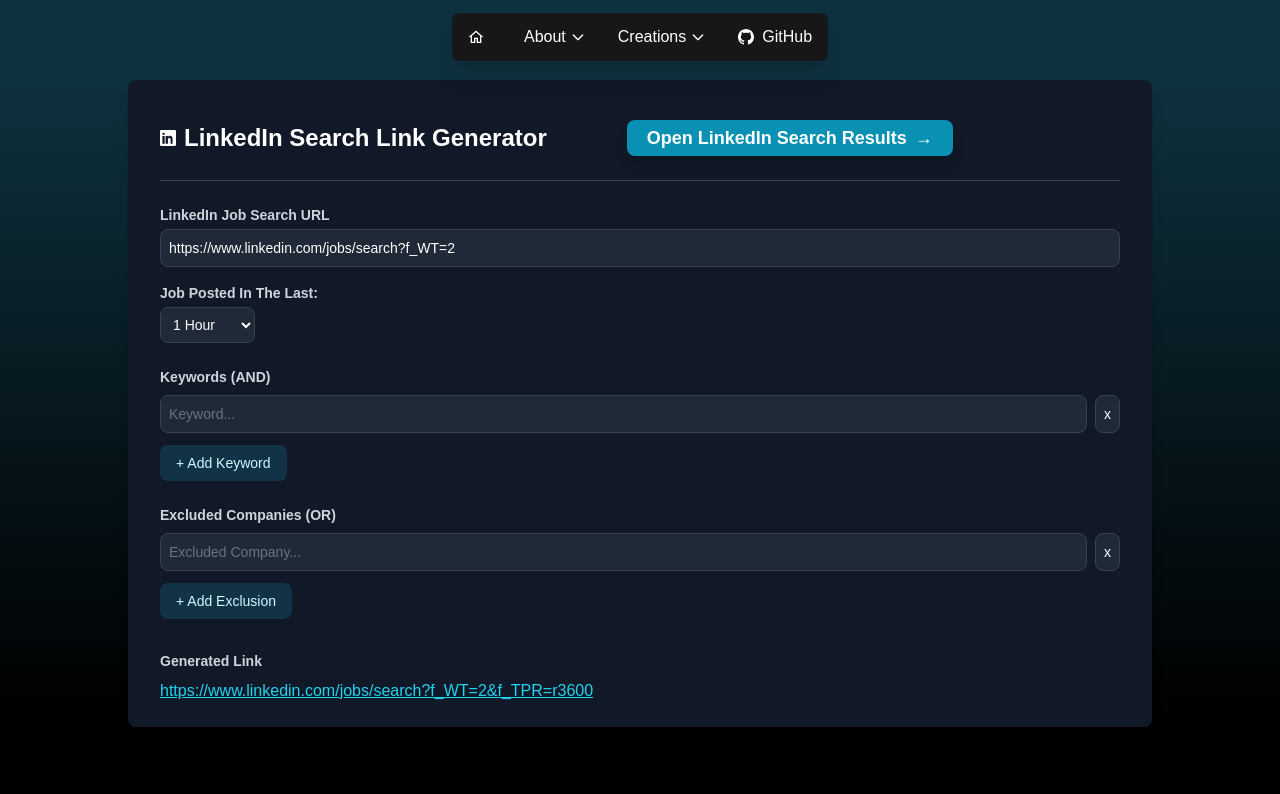
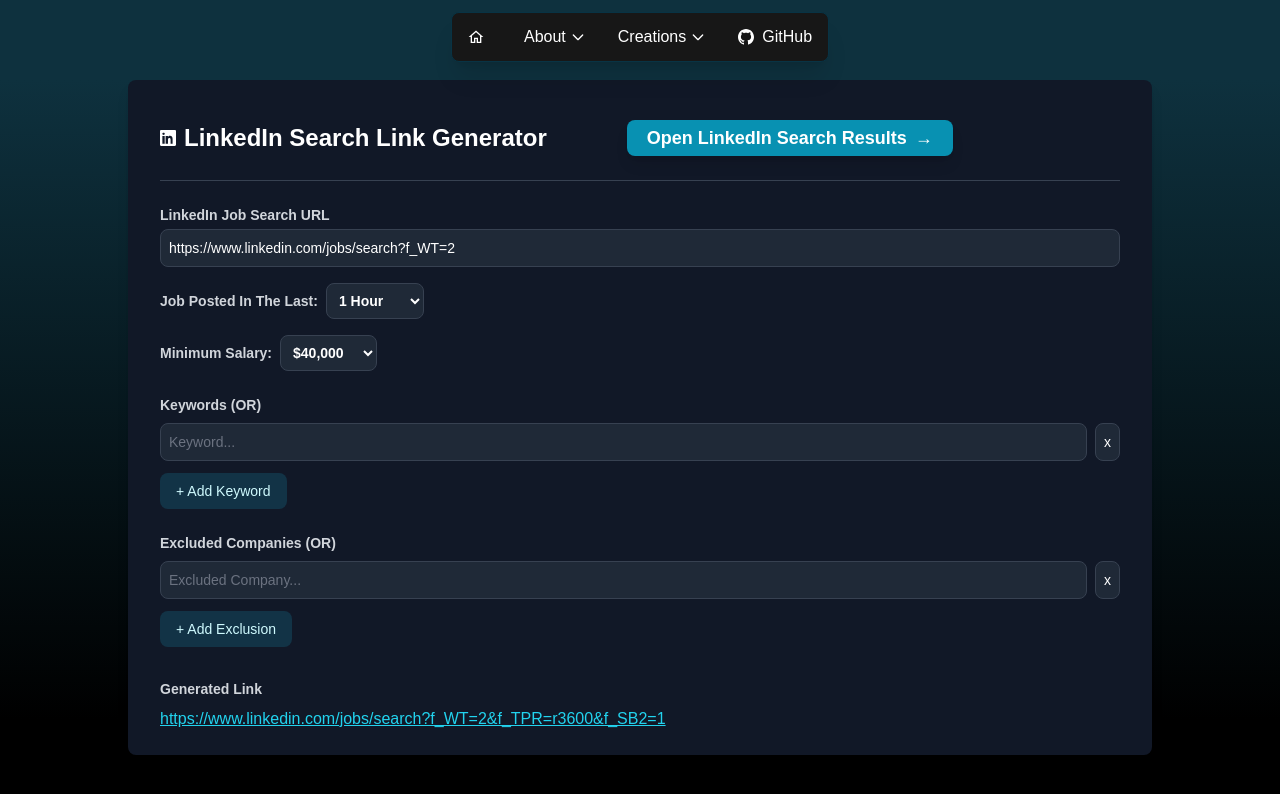
Before and after one commit to NikS-44/personal-portfolio, a Next.js app: page /projects/linkedin in a window 1280 px wide. Shown: the top 794 px of the page. Built offline with nearby package versions, Linux system fonts and the light colour scheme.

Commit message:
feat: add minimum salary

```diff
--- a/app/components/projects/LinkedInGenerator.tsx
+++ b/app/components/projects/LinkedInGenerator.tsx
@@ -6,6 +6,7 @@ import LinkedInIcon from "@/app/components/icons/LinkedInIcon";
 export default function LinkedInGenerator() {
   const [inputURL, setInputURL] = useState("");
   const [selectedTime, setSelectedTime] = useState("3600");
+  const [selectedSalary, setSelectedSalary] = useState("1");
   const [keywords, setKeywords] = useState<string[]>([]);
   const [exclusions, setExclusions] = useState<string[]>([]);
   const [finalURL, setFinalURL] = useState("");
@@ -16,6 +17,7 @@ export default function LinkedInGenerator() {
       loadedRef.current = true;
       const savedURL = localStorage.getItem("lg_inputURL");
       const savedTime = localStorage.getItem("lg_selectedTime");
+      const savedSalary = localStorage.getItem("lg_selectedSalary");
       const savedKeywords = localStorage.getItem("lg_keywords");
       const savedExclusions = localStorage.getItem("lg_exclusions");
 
@@ -26,6 +28,8 @@ export default function LinkedInGenerator() {
       }
 
       if (savedTime) setSelectedTime(savedTime);
+
+      if (savedSalary) setSelectedSalary(savedSalary);
 
       if (savedKeywords) {
         const parsed = JSON.parse(savedKeywords);
@@ -46,13 +50,14 @@ export default function LinkedInGenerator() {
   useEffect(() => {
     localStorage.setItem("lg_inputURL", inputURL);
     localStorage.setItem("lg_selectedTime", selectedTime);
+    localStorage.setItem("lg_selectedSalary", selectedSalary);
     localStorage.setItem("lg_keywords", JSON.stringify(keywords));
     localStorage.setItem("lg_exclusions", JSON.stringify(exclusions));
-  }, [inputURL, selectedTime, keywords, exclusions]);
+  }, [inputURL, selectedTime, selectedSalary, keywords, exclusions]);
 
   useEffect(() => {
     generateLink();
-  }, [inputURL, selectedTime, keywords, exclusions]);
+  }, [inputURL, selectedTime, keywords, exclusions, selectedSalary]);
 
   const handleURLChange = (e: React.ChangeEvent<HTMLInputElement>) => {
     setInputURL(e.target.value);
@@ -60,6 +65,10 @@ export default function LinkedInGenerator() {
 
   const handleTimeChange = (e: React.ChangeEvent<HTMLSelectElement>) => {
     setSelectedTime(e.target.value);
+  };
+
+  const handleSalaryChange = (e: React.ChangeEvent<HTMLSelectElement>) => {
+    setSelectedSalary(e.target.value);
   };
 
   const handleKeywordChange = (e: React.ChangeEvent<HTMLInputElement>, idx: number) => {
@@ -160,6 +169,7 @@ export default function LinkedInGenerator() {
       parsedURL.searchParams.delete("keywords");
     }
     parsedURL.searchParams.set("f_TPR", "r" + selectedTime);
+    parsedURL.searchParams.set("f_SB2", selectedSalary);
     setFinalURL(parsedURL.toString());
   };
 
@@ -202,14 +212,12 @@ export default function LinkedInGenerator() {
           />
         </div>
         <div className="mt-4">
-          <label htmlFor="timeSelect" className="mb-1 block text-sm font-semibold text-gray-300">
+          <label className="mb-4 block text-sm font-semibold text-gray-300">
             Job Posted In The Last:
-          </label>
             <select
-            id="timeSelect"
               value={selectedTime}
               onChange={handleTimeChange}
-            className="rounded-lg border border-gray-700 bg-gray-800 p-2 text-sm text-white focus:outline-none focus:ring-1 focus:ring-cyan-600"
+              className="ml-2 rounded-lg border border-gray-700 bg-gray-800 p-2 text-sm text-white focus:outline-none focus:ring-1 focus:ring-cyan-600"
             >
               <option value="3600">1 Hour</option>
               <option value="14400">4 Hours</option>
@@ -219,9 +227,28 @@ export default function LinkedInGenerator() {
               <option value="432000">5 Days</option>
               <option value="604800">1 Week</option>
             </select>
+          </label>
+          <label className="mb-4 block text-sm font-semibold text-gray-300">
+            Minimum Salary:
+            <select
+              value={selectedSalary}
+              onChange={handleSalaryChange}
+              className="ml-2 rounded-lg border border-gray-700 bg-gray-800 p-2 text-sm text-white focus:outline-none focus:ring-1 focus:ring-cyan-600"
+            >
+              <option value="1">$40,000</option>
+              <option value="2">$60,000</option>
+              <option value="3">$80,000</option>
+              <option value="4">$100,000</option>
+              <option value="5">$120,000</option>
+              <option value="6">$140,000</option>
+              <option value="7">$160,000</option>
+              <option value="8">$180,000</option>
+              <option value="9">$200,000</option>
+            </select>
+          </label>
         </div>
         <div className="mt-6">
-          <h3 className="mb-2 text-sm font-semibold text-gray-300">Keywords (AND)</h3>
+          <h3 className="mb-2 text-sm font-semibold text-gray-300">Keywords (OR)</h3>
           {keywords.map((value, idx) => (
             <div key={`keyword-${idx}`} className="mb-2 flex items-center">
               <input
```
Lines whose indentation alone changed are shown as unchanged.
